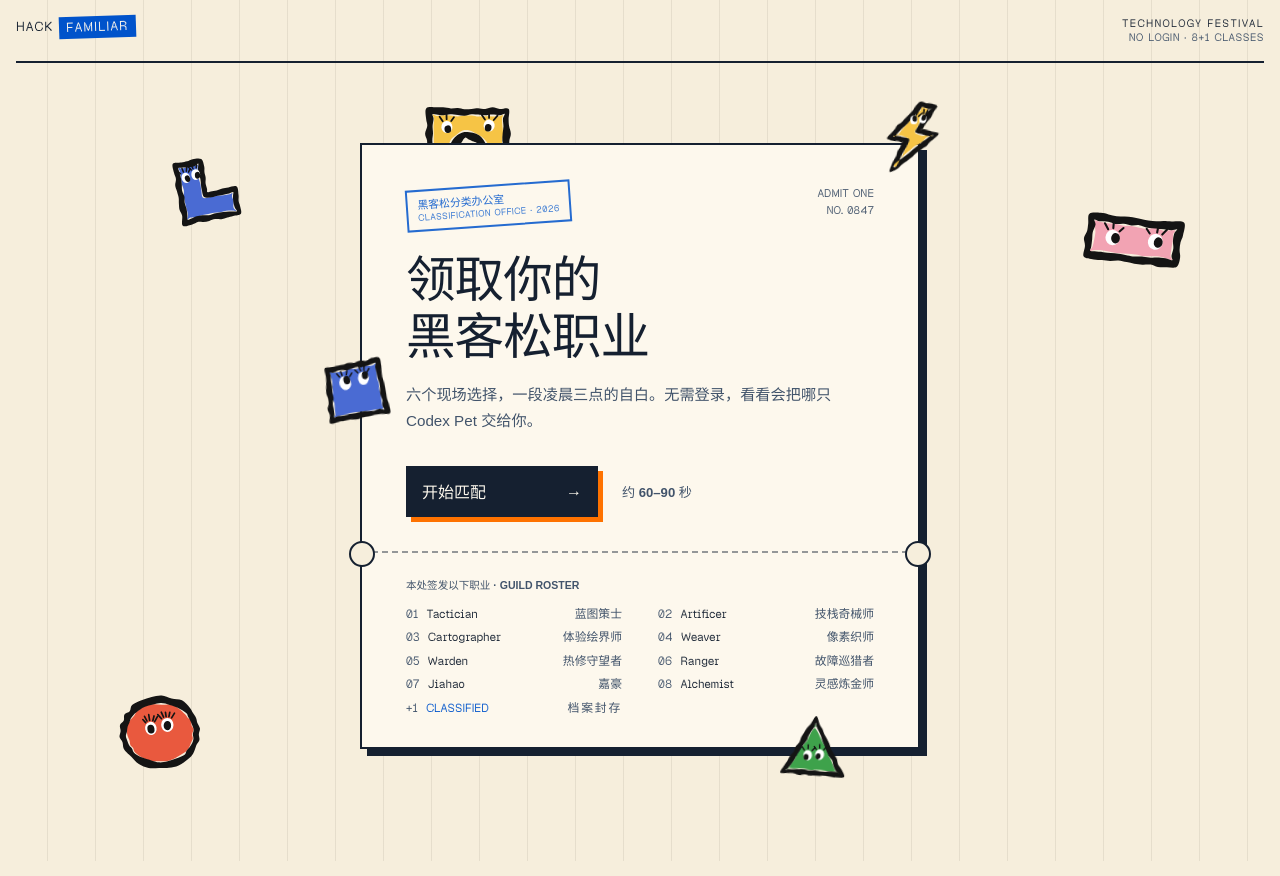
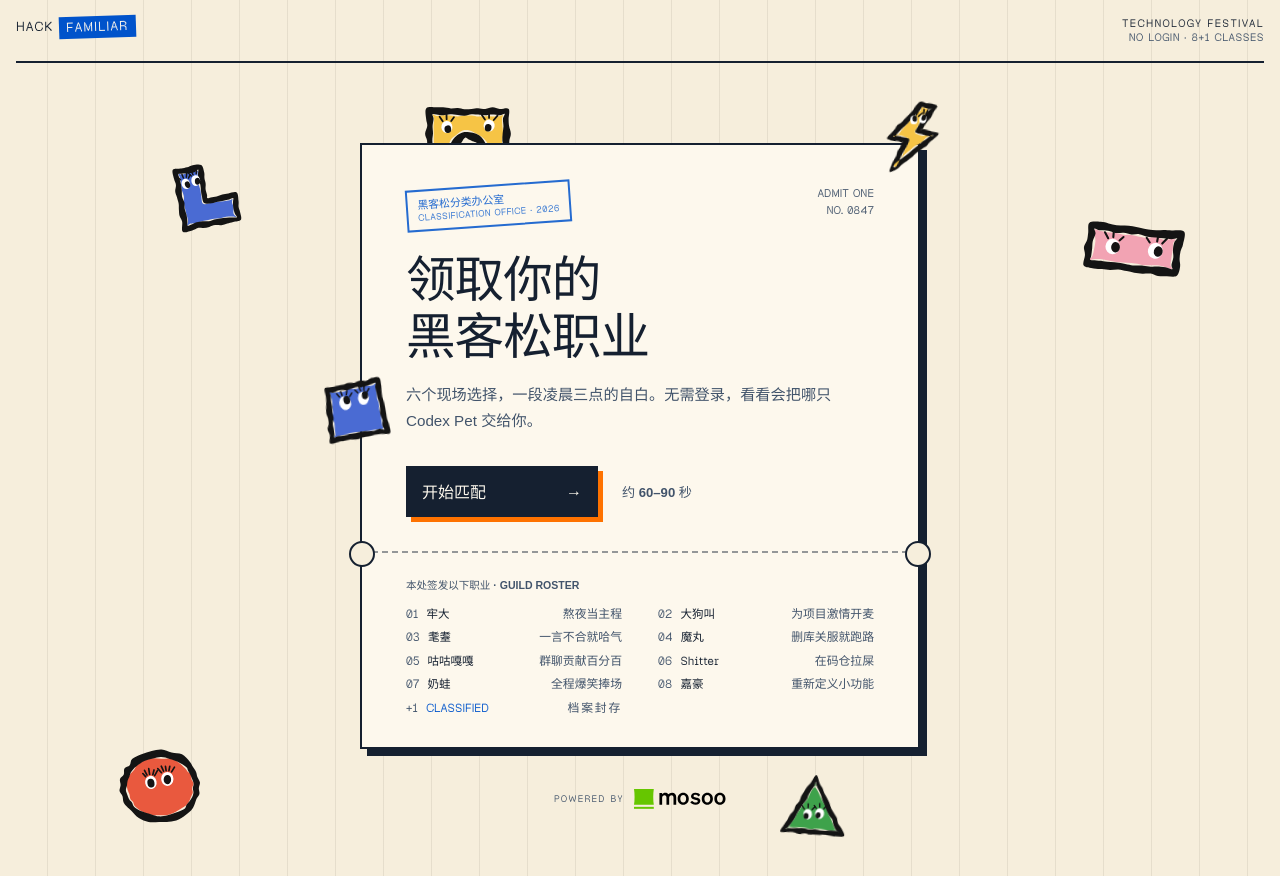
Before and after one commit to Yevanchen/hackathon-persona-pet, a React (Vite) app: page / in a window 1280 px wide. Shown: the top 876 px of the page. Built offline with nearby package versions, Linux system fonts and the light colour scheme.

Commit message:
feat(homepage): personalize roster and add Mosoo credit

```diff
--- a/src/App.tsx
+++ b/src/App.tsx
@@ -69,6 +69,17 @@ const questions = [
       "戴上耳机：现在这里就是主舞台",
     ],
   },
+] as const;
+
+const introRoster = [
+  { name: "牢大", tagline: "熬夜当主程" },
+  { name: "大狗叫", tagline: "为项目激情开麦" },
+  { name: "耄耋", tagline: "一言不合就哈气" },
+  { name: "魔丸", tagline: "删库关服就跑路" },
+  { name: "咕咕嘎嘎", tagline: "群聊贡献百分百" },
+  { name: "Shitter", tagline: "在码仓拉屎" },
+  { name: "奶蛙", tagline: "全程爆笑捧场" },
+  { name: "嘉豪", tagline: "重新定义小功能" },
 ] as const;
 
 type Phase = "intro" | "quiz" | "hatching" | "result";
@@ -165,14 +176,14 @@ function Intro({ onStart }: { onStart: () => void }) {
 
           <div className="ticket-perf" aria-hidden="true" />
 
-          <div className="ticket-stub" aria-label="八种常规职业和一个隐藏职业">
+          <div className="ticket-stub" aria-label="八种黑客松角色和一个隐藏职业">
             <p className="ticket-stub-title">本处签发以下职业 · GUILD ROSTER</p>
             <ol className="ticket-roster">
-              {regularPersonaIds.map((id, index) => (
-                <li key={id} style={{ "--i": index } as CSSProperties}>
+              {introRoster.map(({ name, tagline }, index) => (
+                <li key={name} style={{ "--i": index } as CSSProperties}>
                   <span className="num">{String(index + 1).padStart(2, "0")}</span>
-                  <b>{personas[id].english}</b>
-                  <small>{personas[id].chinese}</small>
+                  <b>{name}</b>
+                  <small>{tagline}</small>
                 </li>
               ))}
               <li className="classified" style={{ "--i": 8 } as CSSProperties}>
@@ -183,6 +194,11 @@ function Intro({ onStart }: { onStart: () => void }) {
             </ol>
           </div>
         </section>
+
+        <div className="mosoo-credit">
+          <span>POWERED BY</span>
+          <img src="/mosoo-logo.svg" alt="Mosoo" />
+        </div>
       </div>
     </main>
   );
--- a/src/styles.css
+++ b/src/styles.css
@@ -431,6 +431,24 @@ label {
 
 .ticket-roster li.classified small {
   letter-spacing: 0.15em;
+}
+
+.mosoo-credit {
+  display: flex;
+  align-items: center;
+  justify-content: center;
+  gap: 0.65rem;
+  margin-top: 2.5rem;
+  color: var(--ink-muted);
+  font-family: var(--font-pixel);
+  font-size: 0.58rem;
+  letter-spacing: 0.12em;
+}
+
+.mosoo-credit img {
+  display: block;
+  width: 5.75rem;
+  height: auto;
 }
 
 .intro-actions,
```
Also changed, not shown: public/mosoo-logo.svg (added).
